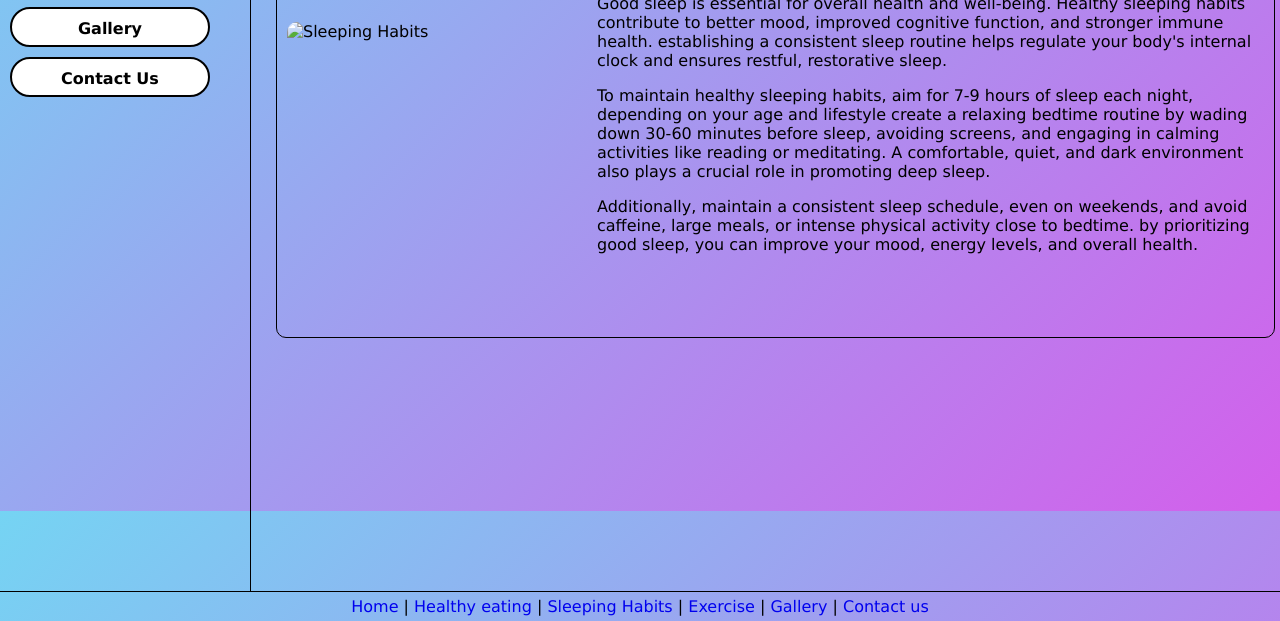
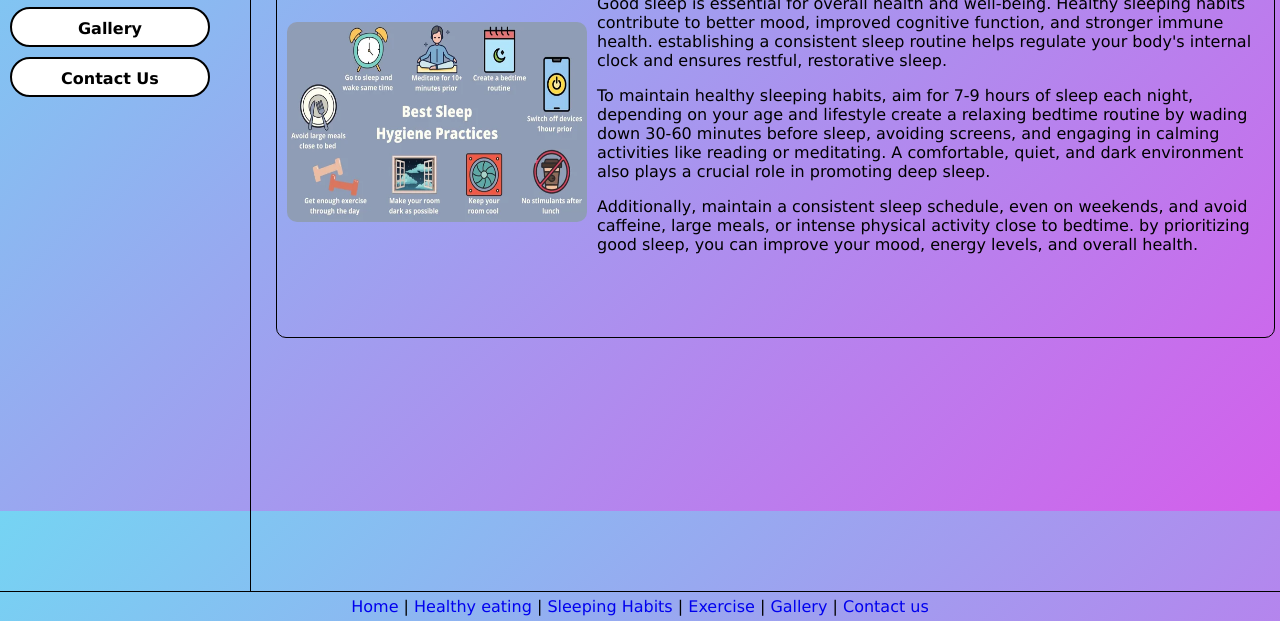
Before and after one commit to Ayesha0716/nutritional-web-site, a plain HTML site: page sleepinghabits.html in a window 1280 px wide. Shown: the part 310-931 px from the top of the page. Drawn offline with Linux system fonts and the light colour scheme.

Commit message:
Update sleepinghabits.html

```diff
--- a/sleepinghabits.html
+++ b/sleepinghabits.html
@@ -41,7 +41,7 @@
         </div>
 
         <div class="blocks left">
-            <img src="images p4/sleepinghabit.webp" alt="Sleeping Habits">
+            <img src="images p4/sleepinghabits.webp" alt="Sleeping Habits">
             <h2><p>Sleeping Habits</h2></p>
             <p>Good sleep is essential for overall health and well-being. Healthy sleeping habits contribute to better mood, improved cognitive function, and stronger immune health. establishing a consistent sleep routine helps regulate your body's internal clock and ensures restful, restorative sleep.
             </p>
```
